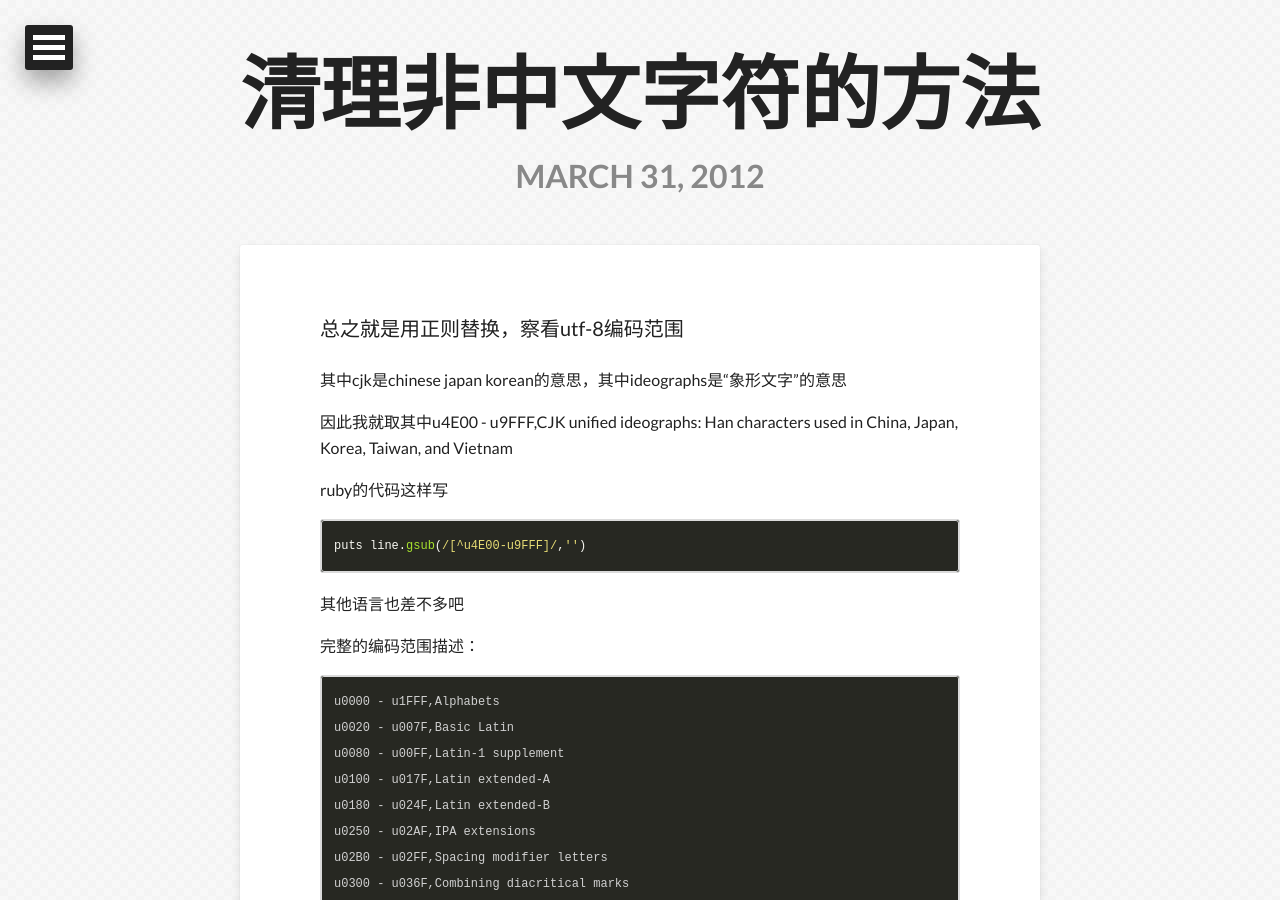
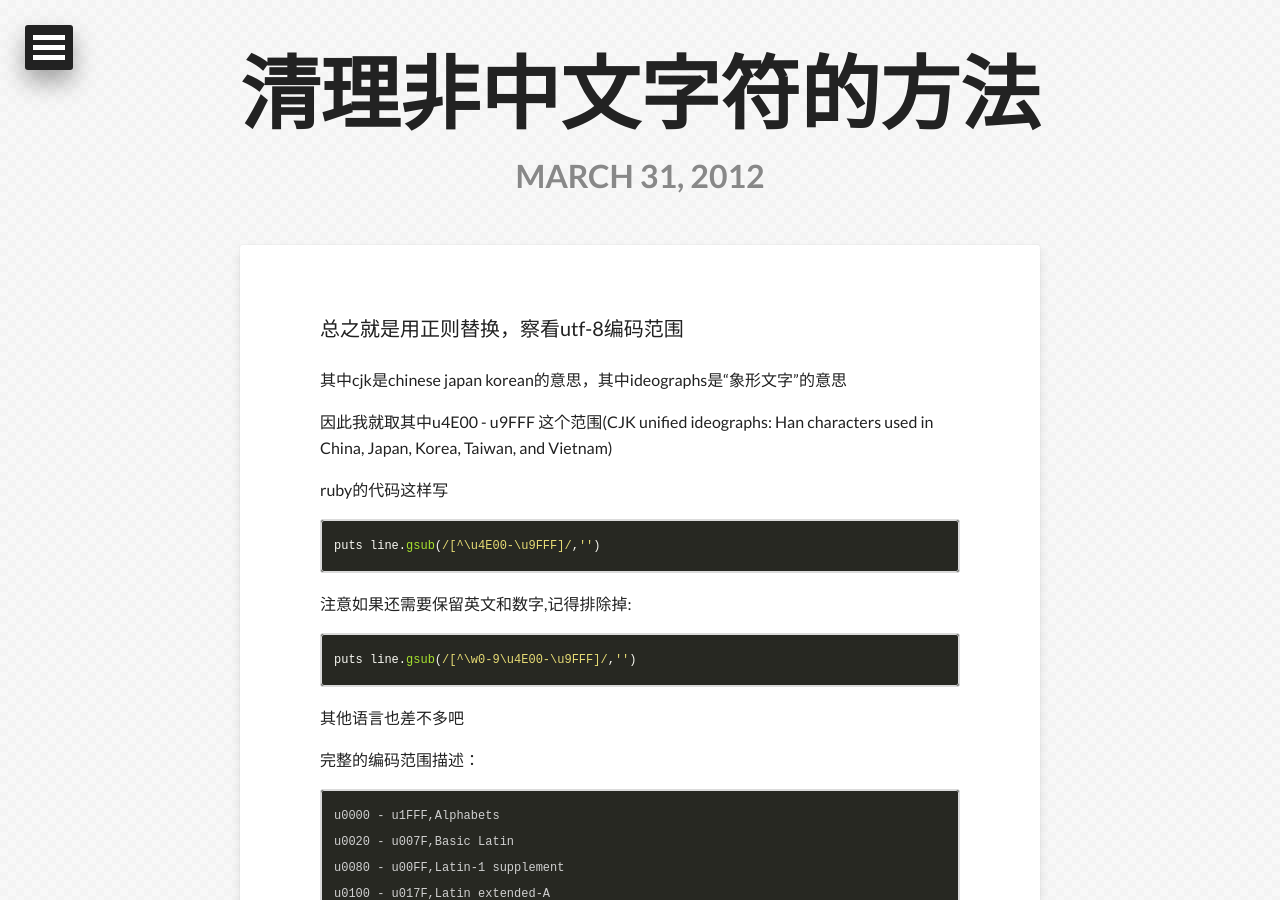
Before and after one commit to apyixiang/apyixiang.github.io, a Jekyll site: the page built from _posts/2012-03-31-clean-chinese-character.markdown, in a window 1280 px wide and 900 px high. Built offline with Jekyll 4.4.1, drawn with Linux system fonts in a browser that asks for light colours; nearby versions of some CDN libraries; Markdown is read by kramdown in place of the engine named in the settings; comment, search, counter and statistics services are not loaded.

Commit message:
fix posts

````diff
--- a/_posts/2012-03-31-clean-chinese-character.markdown
+++ b/_posts/2012-03-31-clean-chinese-character.markdown
@@ -10,12 +10,18 @@ tags: [ruby,unicode,utf8]
 
 其中cjk是chinese japan korean的意思，其中ideographs是“象形文字”的意思
 
-因此我就取其中u4E00 - u9FFF,CJK unified ideographs: Han characters used in China, Japan, Korea, Taiwan, and Vietnam
+因此我就取其中u4E00 - u9FFF 这个范围(CJK unified ideographs: Han characters used in China, Japan, Korea, Taiwan, and Vietnam)
 
 ruby的代码这样写
 
 ```ruby
-puts line.gsub(/[^u4E00-u9FFF]/,'')
+puts line.gsub(/[^\u4E00-\u9FFF]/,'')
+```
+
+注意如果还需要保留英文和数字,记得排除掉:
+
+```ruby
+puts line.gsub(/[^\w0-9\u4E00-\u9FFF]/,'')
 ```
 
 其他语言也差不多吧
````
Also changed, not shown: _posts/2014-02-11-ruby-common.markdown (+7 -0 lines).
